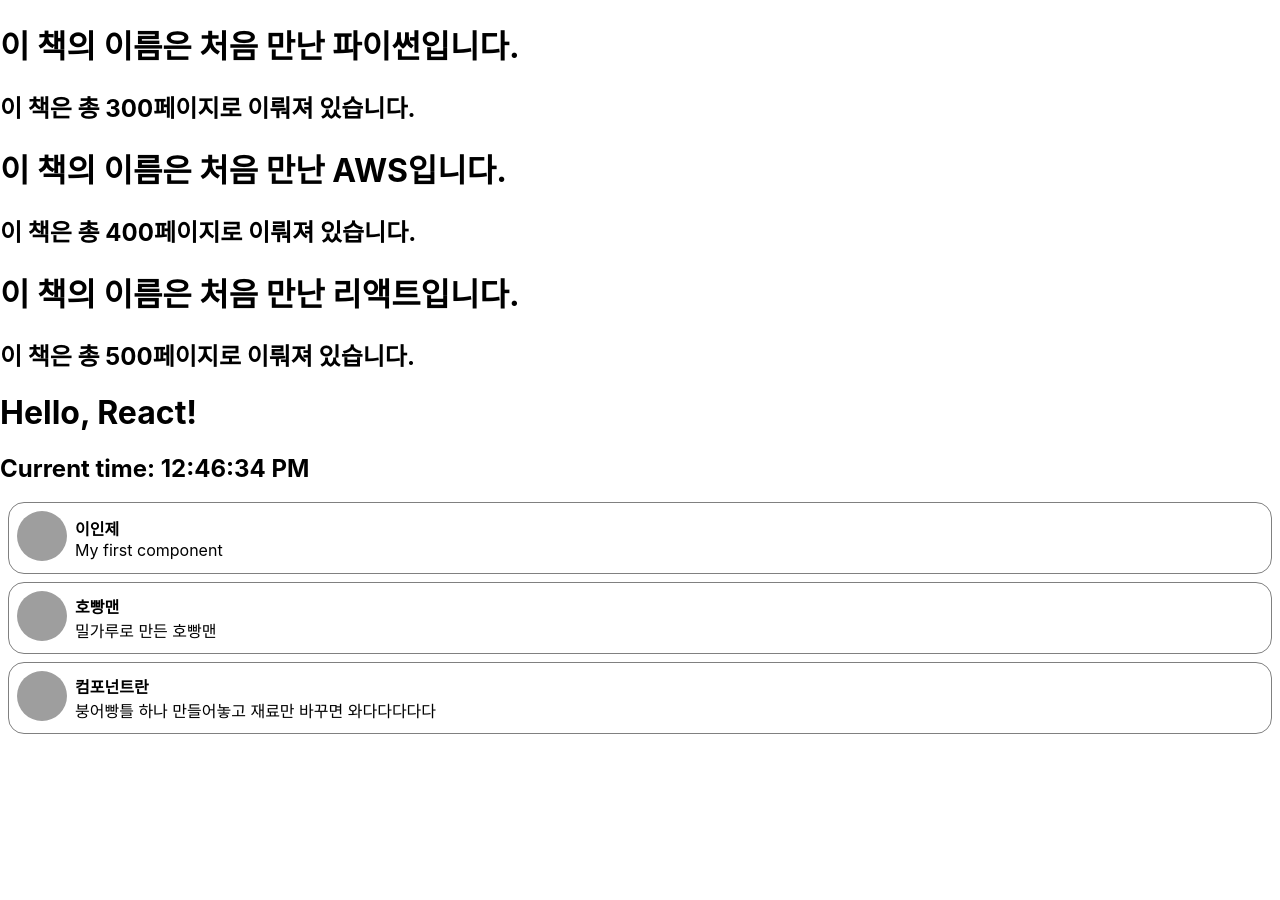
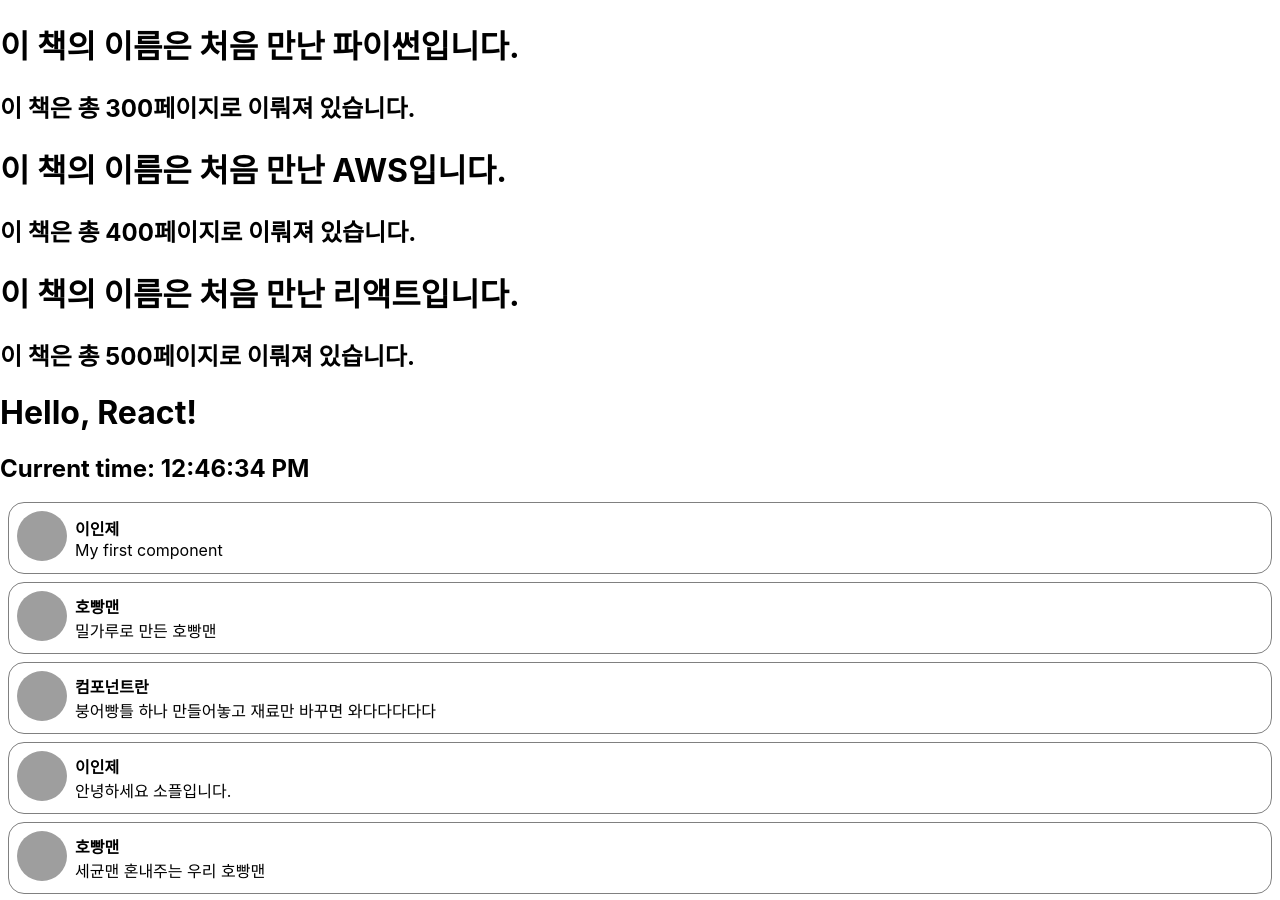
Before and after one commit to hocheol0303/React_study, a React (Create React App) app in the folder horoject/: page / in a window 1280 px wide. Shown: the top 900 px of the page. Before the commit the page ends 800 px from the top, so only its background shows below. Built offline with nearby package versions, Linux system fonts and the light colour scheme; grey boxes are pictures that could not be loaded.

Commit message:
chap_05 map 함수를 활용하여 배열 파라미터 처리하기

```diff
--- a/horoject/src/chap_05/CommentList.jsx
+++ b/horoject/src/chap_05/CommentList.jsx
@@ -1,5 +1,20 @@
 import React from 'react';
 import Comment from './Comment'
+
+const comments =[
+    {
+        name:'이인제',
+        comment:'안녕하세요 소플입니다.',
+    },
+    {
+        name:'호빵맨' ,
+        comment:'세균맨 혼내주는 우리 호빵맨' ,
+    },
+    {
+        name:'강강수월래',
+        comment:'민속놀이'
+    },
+];
 
 function CommentList(props){
     return(
@@ -7,6 +22,13 @@
             <Comment name={'이인제'} comment={'My first component'}/>
             <Comment name={'호빵맨'} comment={'밀가루로 만든 호빵맨'}/>
             <Comment name={'컴포넌트란'} comment={'붕어빵틀 하나 만들어놓고 재료만 바꾸면 와다다다다다'}/>
+
+            {/* 여러개 담아놓고 map함수를 사용하여 모조리 컴포넌트로 출력하자 */}
+            {comments.map((comment) => {
+                return (
+                    <Comment name={comment.name} comment={comment.comment}/>
+                );
+            })}
         </div>
     )
 }
```
